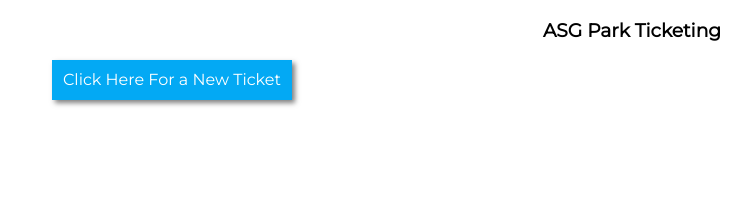
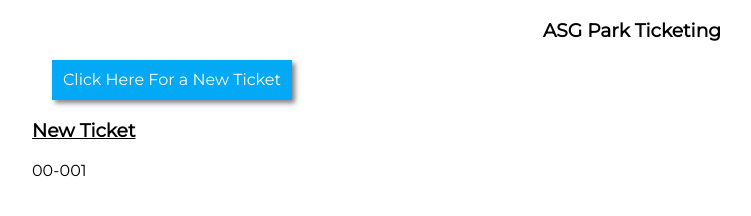
Before and after one commit to fitbez/time-stamp, a plain HTML site: page index.html in a window 1280 px wide. Both pictures are taken after a click on the element "Click Here For a New Ticket". Shown: the whole page, without its empty margins (8-759 px from the left). Drawn offline with Linux system fonts and the light colour scheme.

Commit message:
list of ticket display

```diff
--- a/index.html
+++ b/index.html
@@ -22,7 +22,10 @@
     <div class="btn">
       <p>Click Here For a New Ticket</p>
     </div>
-    <div class="newTicket"></div>
+    <div class="newTicket">
+      <h3>New Ticket</h3>
+      <ul id="newTicketList"></ul>
+    </div>
     <script src="index.js"></script>
   </body>
 </html>
--- a/index.js
+++ b/index.js
@@ -1,8 +1,14 @@
 let startTicket = 0;
 
-const count = document.querySelector(".btn");
+let count = document.querySelector(".btn");
+let ticketList = document.getElementById("newTicketList");
+
 count.addEventListener("click", () => {
   startTicket += 1;
+  createTicket(startTicket);
+});
 
-  console.log(startTicket);
-});
+function createTicket(x) {
+  let ourHTML = ` <li>00-00${x}</li>`;
+  ticketList.insertAdjacentHTML("beforeend", ourHTML);
+}
--- a/style.css
+++ b/style.css
@@ -22,3 +22,13 @@ h3 {
 .btn p {
   padding-top: 10px;
 }
+
+.newTicket h3 {
+  text-align: start;
+  margin-left: 40px;
+  text-decoration: underline;
+}
+
+.newTicket ul {
+  list-style: none;
+}
```
